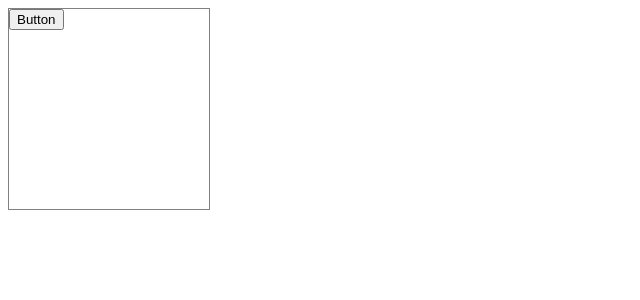
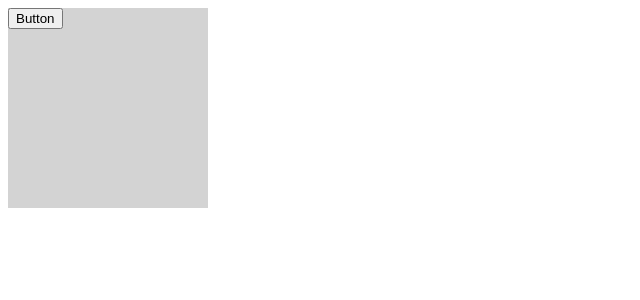
Before and after one commit to Lerik13/react-typescript, a React (Create React App) app: page / in a window 1280 px wide. Shown: the top 300 px of the page, without its empty margins (0-640 px from the left). Built offline with nearby package versions, Linux system fonts and the light colour scheme.

Commit message:
make Card Functional Component (FC)  and pass props as enumeration

```diff
--- a/src/App.tsx
+++ b/src/App.tsx
@@ -1,10 +1,10 @@
 import React from 'react';
-import Card from './components/Card';
+import Card, { CardVariant } from './components/Card';
 
 const App = () => {
 	return (
 		<div>
-			<Card width='200px' height='200px'>
+			<Card variant={CardVariant.primary} width='200px' height='200px'>
 				<button>Button</button>
 			</Card>
 		</div>
--- a/src/components/Card.tsx
+++ b/src/components/Card.tsx
@@ -1,14 +1,28 @@
-import React from 'react';
+import React, {FC} from 'react';
 
+export enum CardVariant { // Перечисление
+	outlined = 'outlined',
+	primary  = 'primary'
+}
 interface CardProps {
 	width?: string;
 	height?: string;
-	children?: React.ReactChild | React.ReactNode
+	//children?: React.ReactChild | React.ReactNode
+	variant: CardVariant;
 }
 
-const Card = ({ width, height, children }: CardProps) => {
+const Card: FC<CardProps> =
+	({
+		width,
+		height,
+		variant,
+		children
+	}) => {
 	return (
-		<div style={{width, height, border: '1px solid gray'}}>
+		<div style={{width, height,
+			border: variant === CardVariant.outlined ? '1px solid gray' : 'none',
+			background: variant === CardVariant.primary ? 'lightgray' : ''
+		}}>
 			{children}
 		</div>
 	);
```
